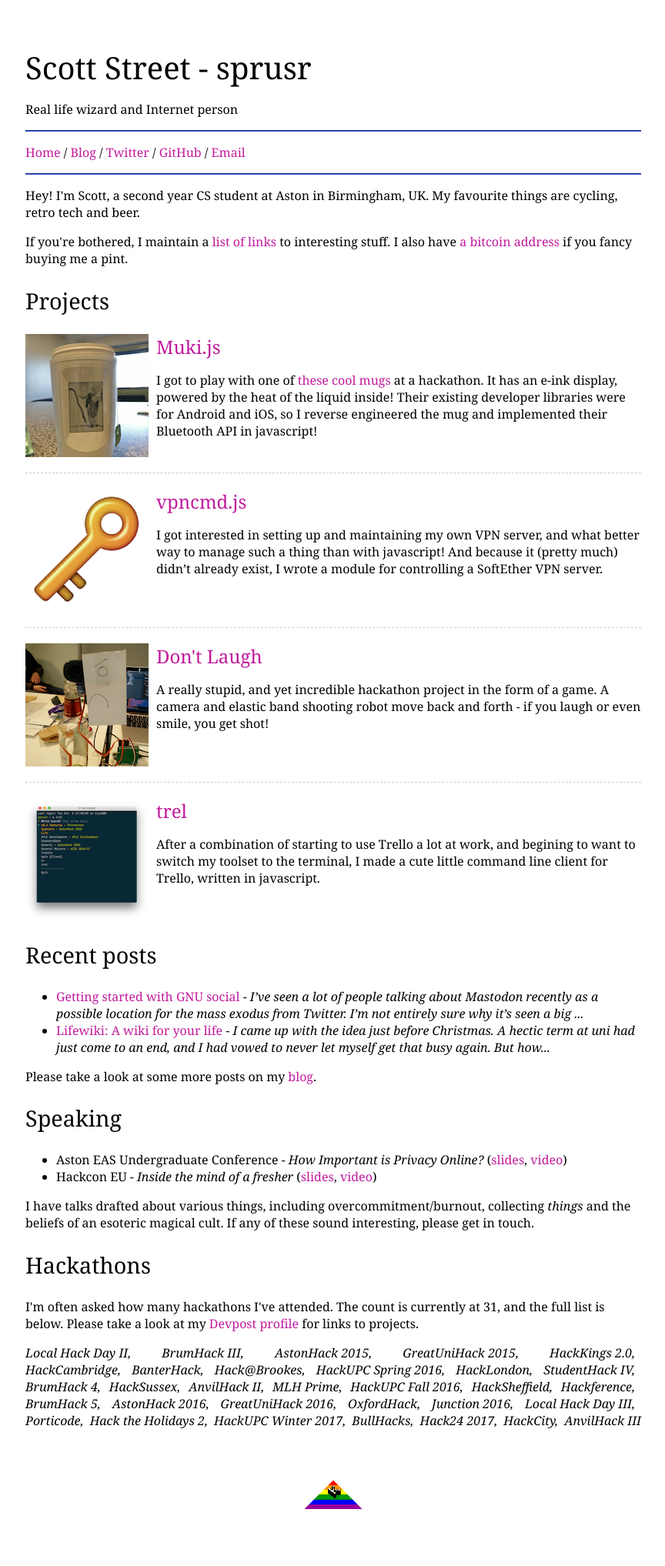
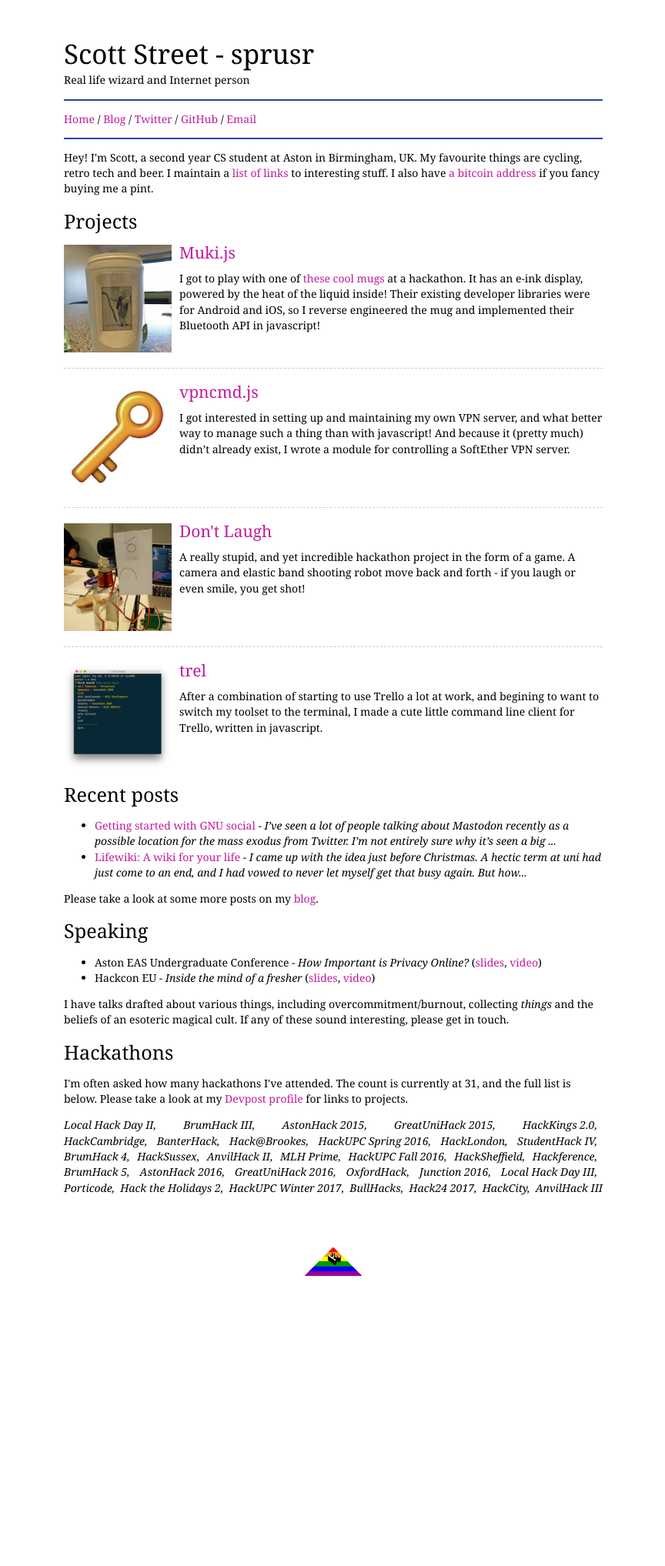
Before and after one commit to sprusr/sprusr.github.io, a Jekyll site: the page built from index.html, in a window 1280 px wide. Shown: the whole page at 77% size, without its empty margins (207-1071 px from the left). Built offline with Jekyll 4.4.1, drawn with Linux system fonts in a browser that asks for light colours; after the commit the page ends 1732 px from its top, so only the background shows below that.

Commit message:
Make everything a bit more readable

```diff
--- a/_includes/header.html
+++ b/_includes/header.html
@@ -1,6 +1,6 @@
 <header>
   <div class="site-title">
-    <h1>{{ site.title }}</h1>
+    <h1><a href="/">{{ site.title }}</a></h1>
     <p>{{ site.description }}</p>
   </div>
   <hr>
--- a/css/main.scss
+++ b/css/main.scss
@@ -6,9 +6,13 @@
 $line-color: rgb(54, 83, 208);
 $link-color: rgb(193, 27, 156);
 
+html {
+  font-size: 10.5pt;
+  line-height: 1.45em;
+}
+
 body {
   font-family: Georgia, serif;
-  font-size: 12pt;
 }
 
 h1, h2, h3, h4, h5, h6 {
@@ -70,7 +74,7 @@
 
 .container {
   width: 100%;
-  max-width: 800px;
+  max-width: 700px;
   margin: 0 auto;
   margin-top: 60px;
   margin-bottom: 60px;
@@ -80,6 +84,11 @@
   .site-title {
     h1 {
       margin: 0;
+    }
+
+    a {
+      color: inherit;
+      text-decoration: none;
     }
   }
 
--- a/index.html
+++ b/index.html
@@ -3,12 +3,11 @@
 ---
 
 <p>
-  Hey! I'm Scott, a second year CS student at Aston in Birmingham,
-  UK. My favourite things are cycling, retro tech and beer.
-</p>
-<p>
-  If you're bothered, I maintain a <a href="/list">list of links</a> to
-  interesting stuff. I also have <a href="bitcoin:19pz3P4QtxFyfv4BtTW9C1qcJaXzGg96vz?amount=0.005">a bitcoin address</a> if you fancy buying me a pint.
+  Hey! I'm Scott, a second year CS student at Aston in Birmingham, UK. My
+  favourite things are cycling, retro tech and beer. I maintain a
+  <a href="/list">list of links</a> to interesting stuff. I also have
+  <a href="bitcoin:19pz3P4QtxFyfv4BtTW9C1qcJaXzGg96vz?amount=0.005">a bitcoin
+  address</a> if you fancy buying me a pint.
 </p>
 <h2>Projects</h2>
 <ul class="projects">
```
